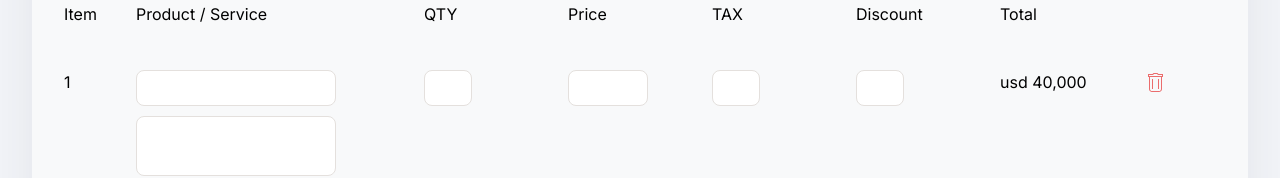
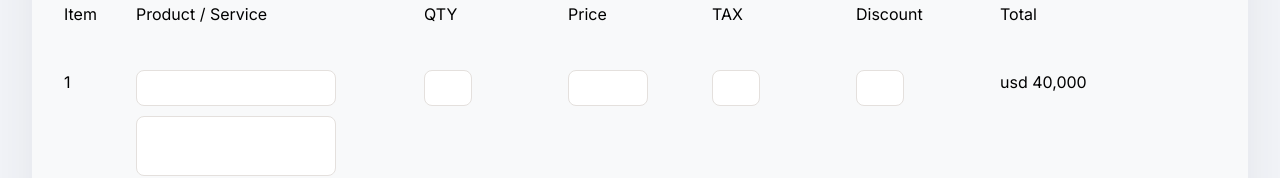
Before and after one commit to Gresham24/Invoice-Creator-App, a React (Vite) app: page / in a window 1280 px wide. Shown: the part 639-817 px from the top of the page. Built offline with nearby package versions, Linux system fonts and the light colour scheme.

Commit message:
removed delete button on first item

```diff
--- a/src/components/Form.jsx
+++ b/src/components/Form.jsx
@@ -345,15 +345,16 @@ function Form() {
                                 </label>
                             </StyledInput>
                             <div>usd 40,000</div>
+                            {index > 0 && (
                                 <StyledDeleteButton>
                                     <img
                                         src="./src/assets/mdi-light_delete.svg"
                                         alt="delete button"
                                     />
                                 </StyledDeleteButton>
+                            )}
                         </StyledDescriptionRow>
                     ))}
-                    {/* New entries get added here when add button below is clicked */}
                 </div>
                 <StyledAddButton onClick={handleAddNewItem}>
                     + Add a new item
```
Lines whose indentation alone changed are shown as unchanged.
